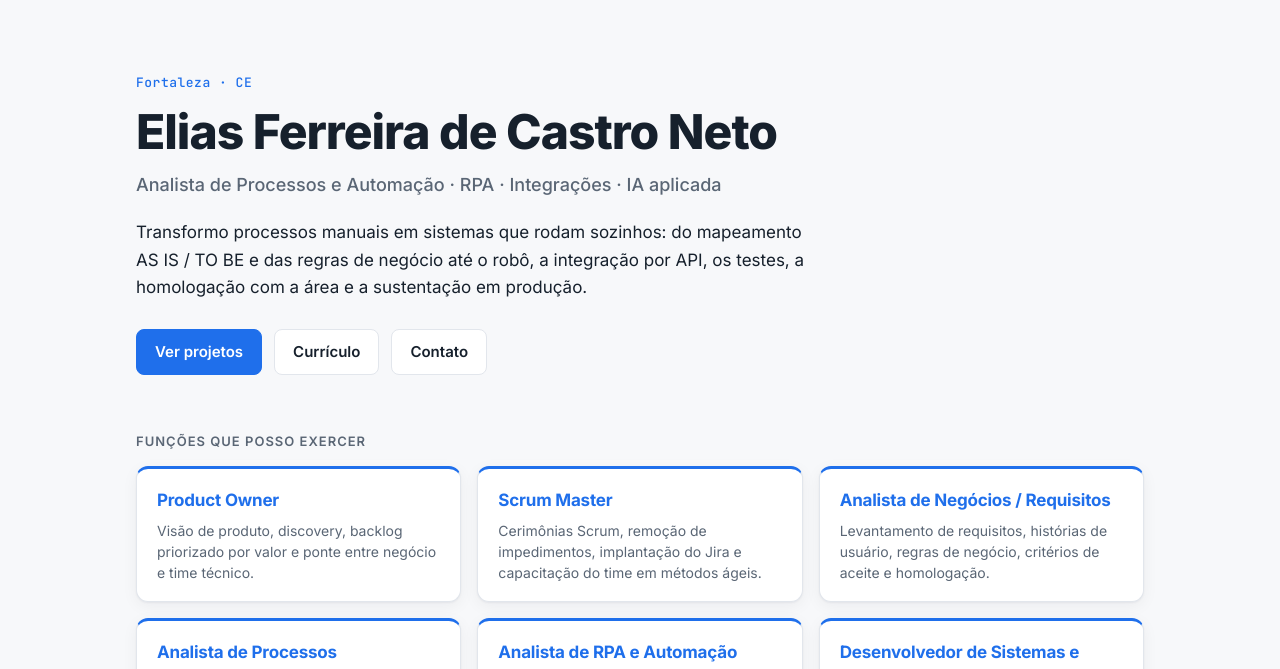
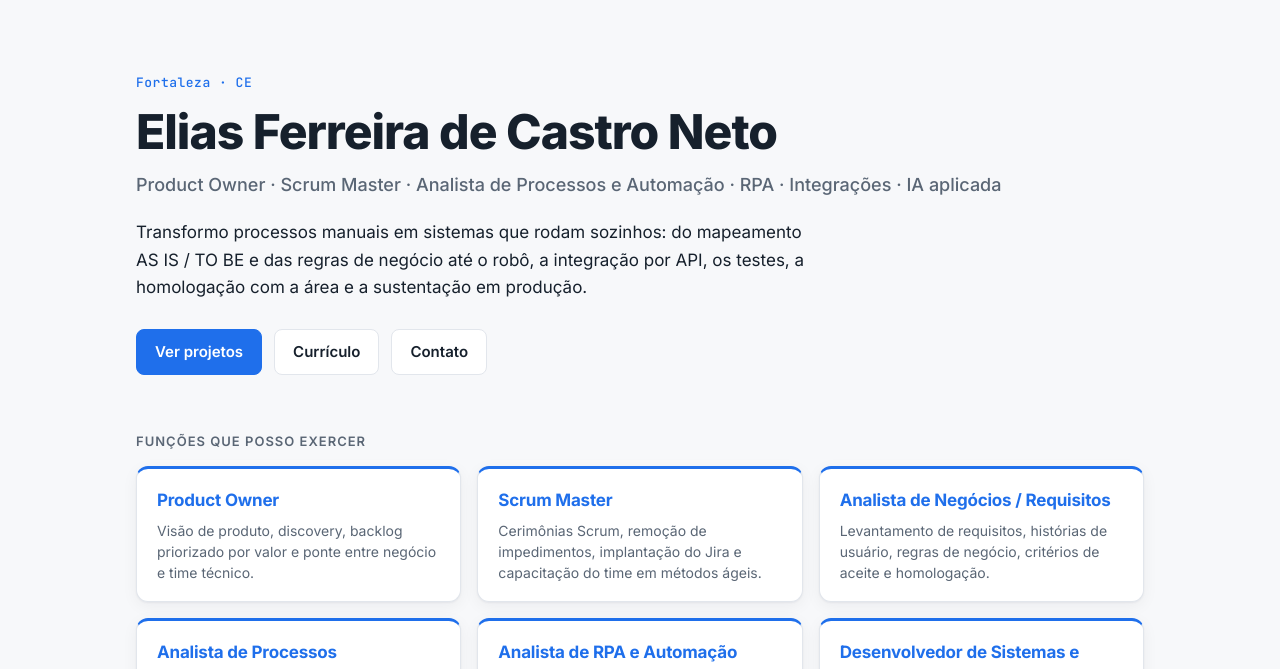
Before and after one commit to eliasneto/Portifolio, a plain HTML site: page index.html in a window 1280 px wide. Shown: the part 68-737 px from the top of the page. Drawn offline with Linux system fonts and the light colour scheme.

Commit message:
feat: Product Owner e Scrum Master no subtítulo do topo
Co-Authored-By: Claude Opus 5.5 <noreply@anthropic.com>

```diff
--- a/index.html
+++ b/index.html
@@ -34,7 +34,7 @@
   <section class="hero wrap">
     <p class="eyebrow">Fortaleza · CE</p>
     <h1>Elias Ferreira de Castro Neto</h1>
-    <p class="role">Analista de Processos e Automação · RPA · Integrações · IA aplicada</p>
+    <p class="role">Product Owner · Scrum Master · Analista de Processos e Automação · RPA · Integrações · IA aplicada</p>
     <p class="lead">
       Transformo processos manuais em sistemas que rodam sozinhos: do mapeamento
       AS IS / TO BE e das regras de negócio até o robô, a integração por API,
```
